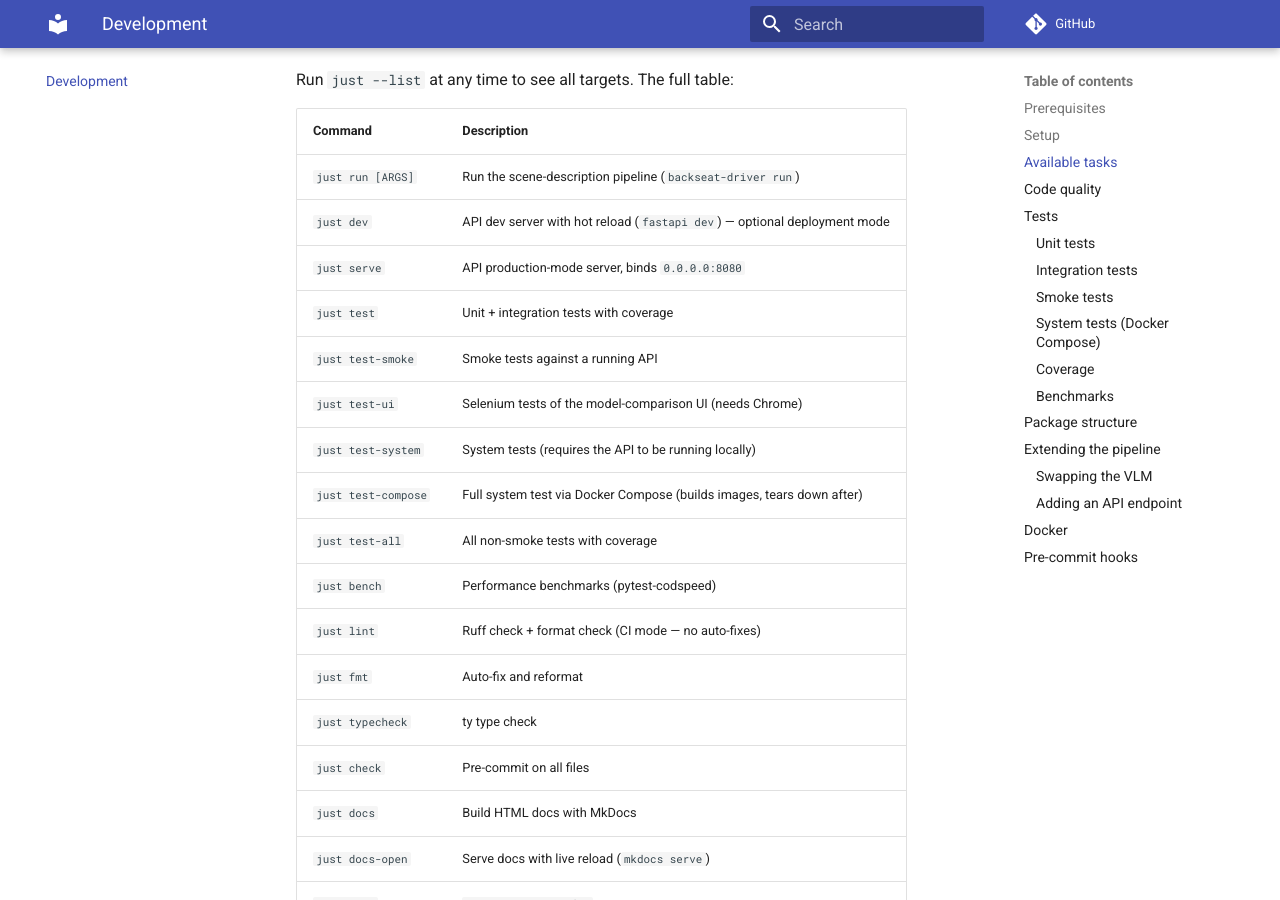
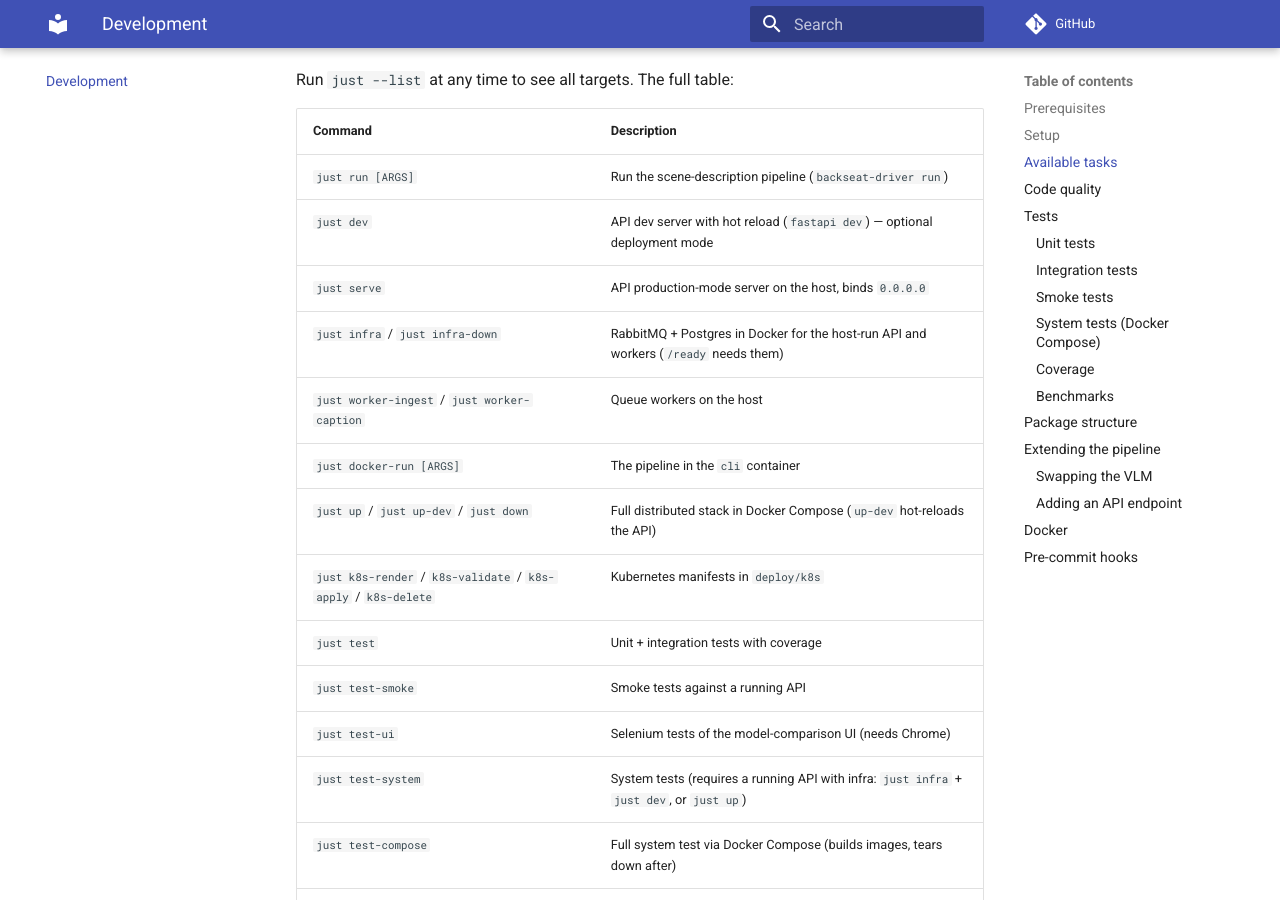
Before and after one commit to shoham-b/backseat-driver, an MkDocs documentation site: the page built from docs/development.md, in a window 1280 px wide and 900 px high, scrolled down 754 px. Built offline with MkDocs 1.6.1 and Material for MkDocs 9.7.7, drawn with Linux system fonts in a browser that asks for light colours; comment, search, counter and statistics services are not loaded; some of the changed text lies outside the part shown.

Commit message:
feat: align CLI, just, Docker, Compose and Kubernetes run paths (#37)
Co-authored-by: Claude <noreply@anthropic.com>

````diff
--- a/docs/development.md
+++ b/docs/development.md
@@ -27,11 +27,16 @@ Run `just --list` at any time to see all targets. The full table:
 |---|---|
 | `just run [ARGS]` | Run the scene-description pipeline (`backseat-driver run`) |
 | `just dev` | API dev server with hot reload (`fastapi dev`) — optional deployment mode |
-| `just serve` | API production-mode server, binds `0.0.0.0:8080` |
+| `just serve` | API production-mode server on the host, binds `0.0.0.0` |
+| `just infra` / `just infra-down` | RabbitMQ + Postgres in Docker for the host-run API and workers (`/ready` needs them) |
+| `just worker-ingest` / `just worker-caption` | Queue workers on the host |
+| `just docker-run [ARGS]` | The pipeline in the `cli` container |
+| `just up` / `just up-dev` / `just down` | Full distributed stack in Docker Compose (`up-dev` hot-reloads the API) |
+| `just k8s-render` / `k8s-validate` / `k8s-apply` / `k8s-delete` | Kubernetes manifests in `deploy/k8s` |
 | `just test` | Unit + integration tests with coverage |
 | `just test-smoke` | Smoke tests against a running API |
 | `just test-ui` | Selenium tests of the model-comparison UI (needs Chrome) |
-| `just test-system` | System tests (requires the API to be running locally) |
+| `just test-system` | System tests (requires a running API with infra: `just infra` + `just dev`, or `just up`) |
 | `just test-compose` | Full system test via Docker Compose (builds images, tears down after) |
 | `just test-all` | All non-smoke tests with coverage |
 | `just bench` | Performance benchmarks (pytest-codspeed) |
@@ -107,14 +112,14 @@ uv run backseat-driver test smoke --api-url http://staging:8080
 just test-compose
 ```
 
-Builds the `api` image, starts it, runs `tests/systemtests/` and `tests/smoketests/` inside the
+Builds the images, starts the stack (API, RabbitMQ, Postgres), runs `tests/systemtests/` and `tests/smoketests/` inside the
 `systemtest` container, then tears everything down. Both `systemtest` and the `cli` service have
 `profiles` set (`test` / `cli`) so neither starts with a plain `docker compose up`.
 
 ### Coverage
 
 ```bash
-just test   # includes --cov; must stay above 80% (enforced in CI)
+just test   # includes --cov; enforced in CI via `fail_under` in `pyproject.toml`
 ```
 
 Coverage is measured over `backseat_driver` excluding `cli/`.
@@ -173,12 +178,12 @@ into `ScenePipeline` — nothing else needs to change.
 ## Docker
 
 ```bash
-docker compose --profile cli run --rm cli   # run the pipeline
-docker compose up api                       # optional HTTP API
-docker compose --profile test up            # system tests
+just docker-run          # run the pipeline in the cli container
+just up                  # API + RabbitMQ + Postgres + workers
+just test-compose        # system tests
 ```
 
-Images are defined in `docker/Dockerfile` with named build targets: `cli` (default/primary) and `api`.
+Images are defined in `docker/Dockerfile` with named build targets: `cli` (default/primary) and `api`. See [Running it](running.md) for how every way of running the project fits together.
 
 ## Pre-commit hooks
 
--- a/mkdocs.yml
+++ b/mkdocs.yml
@@ -24,6 +24,7 @@ plugins:
 nav:
   - Home: index.md
   - Getting Started: getting-started.md
+  - Running It: running.md
   - Architecture: architecture.md
   - Distributed Mode: distributed.md
   - Deployment: deployment.md
````
Also changed, not shown: README.md (+6 -6 lines), docker-compose.yml (+29 -3 lines), docs/architecture.md (+2 -2 lines), docs/distributed.md (+3 -3 lines), docs/getting-started.md (+4 -3 lines), docs/index.md (+2 -0 lines), docs/running.md (added, +67 -0 lines), 7 other files.
